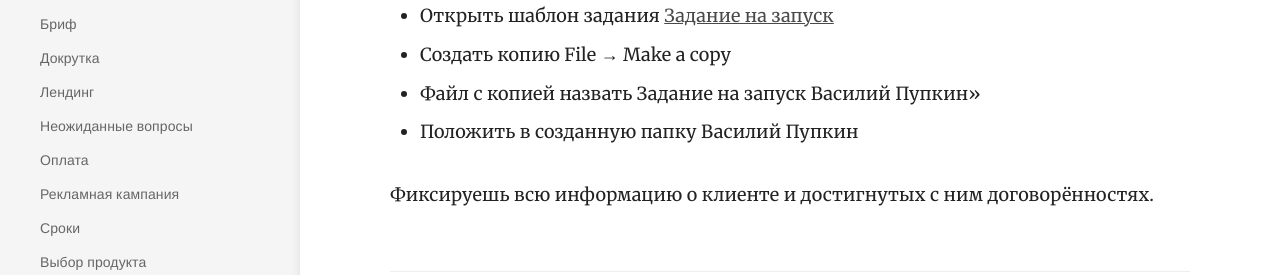
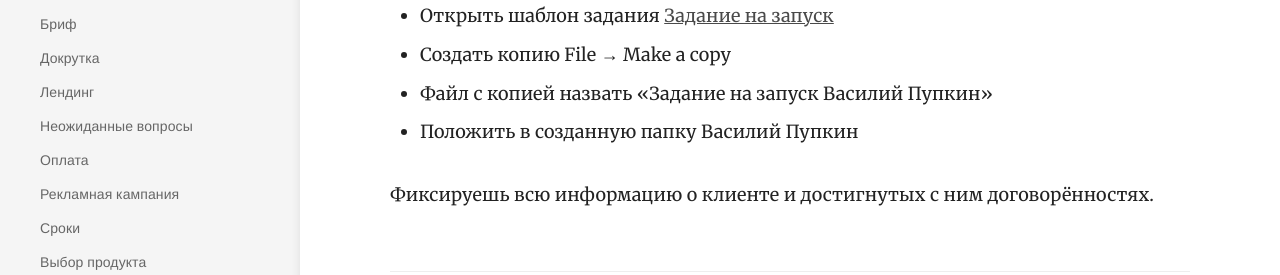
Before and after one commit to icoachknowledge/sales, a Jekyll site: the page built from _docs/7-complete/kak-peredat-proekt-v-rabotu.md, in a window 1280 px wide and 900 px high, scrolled down 743 px. Shown: the part 178-453 px from the top of the window. Built offline with Jekyll 4.4.1, drawn with Linux system fonts in a browser that asks for light colours.

```diff
--- a/_docs/7-complete/kak-peredat-proekt-v-rabotu.md
+++ b/_docs/7-complete/kak-peredat-proekt-v-rabotu.md
@@ -19,7 +19,7 @@ order:
 
 * Открыть шаблон задания [Задание на запуск](https://docs.google.com/document/d/1xvmnRiX_67bK-t79YIQTXhy7BBT71zNXF_cfPXYLjh4/edit?usp=sharing)
 * Создать копию File → Make a copy
-* Файл с копией назвать Задание на запуск Василий Пупкин»
+* Файл с копией назвать «Задание на запуск Василий Пупкин»
 * Положить в созданную папку Василий Пупкин
 
 Фиксируешь всю информацию о клиенте и достигнутых с ним договорённостях.
```
